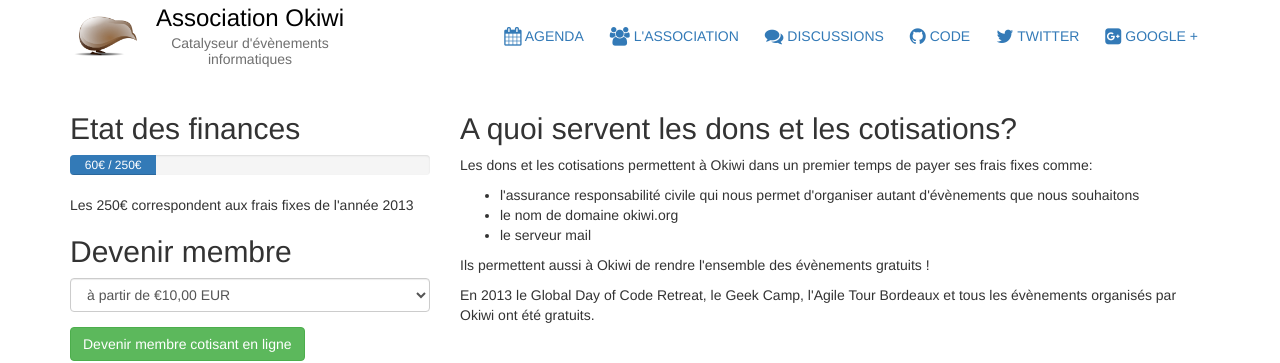
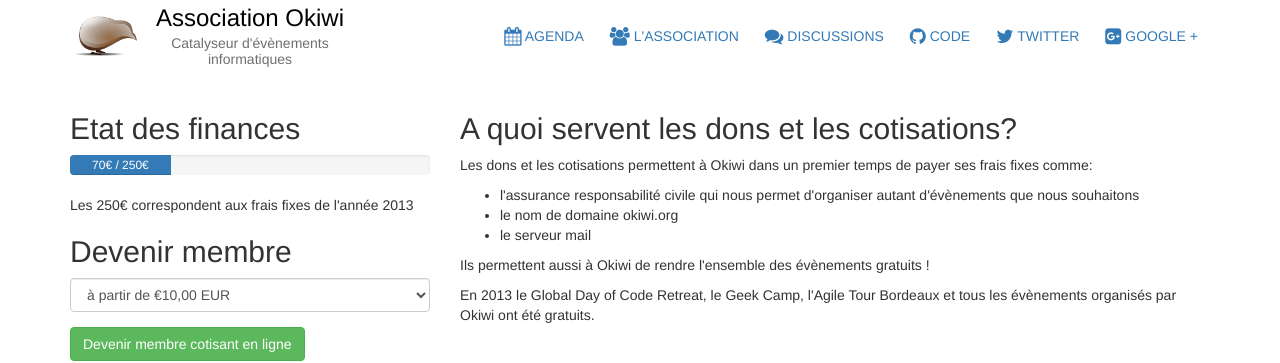
Before and after one commit to okiwi/okiwi.org, a Jekyll site: the page built from dons_et_cotisations/index.html, in a window 1280 px wide. Shown: the top 363 px of the page. Built offline with Jekyll 4.4.1, drawn with Linux system fonts in a browser that asks for light colours; nearby versions of some CDN libraries; Markdown is read by kramdown in place of the engine named in the settings.

```diff
--- a/_data/okiwi.yml
+++ b/_data/okiwi.yml
@@ -34,6 +34,8 @@ membres_cotisants:
     - nom: Ledard
       prenom: Arthur
 
+    - nom: Dumon
+      prenom: David
 
 bureau:
     - fonction: Président
@@ -49,11 +51,11 @@ bureau:
       prenom: Guillaume
 
 
-montant_dons: 60
+montant_dons: 70
 
 montant_frais_fixes: 250
 
-pourcentage_cotisations: 24
+pourcentage_cotisations: 28
 
 age: 8
 
```
